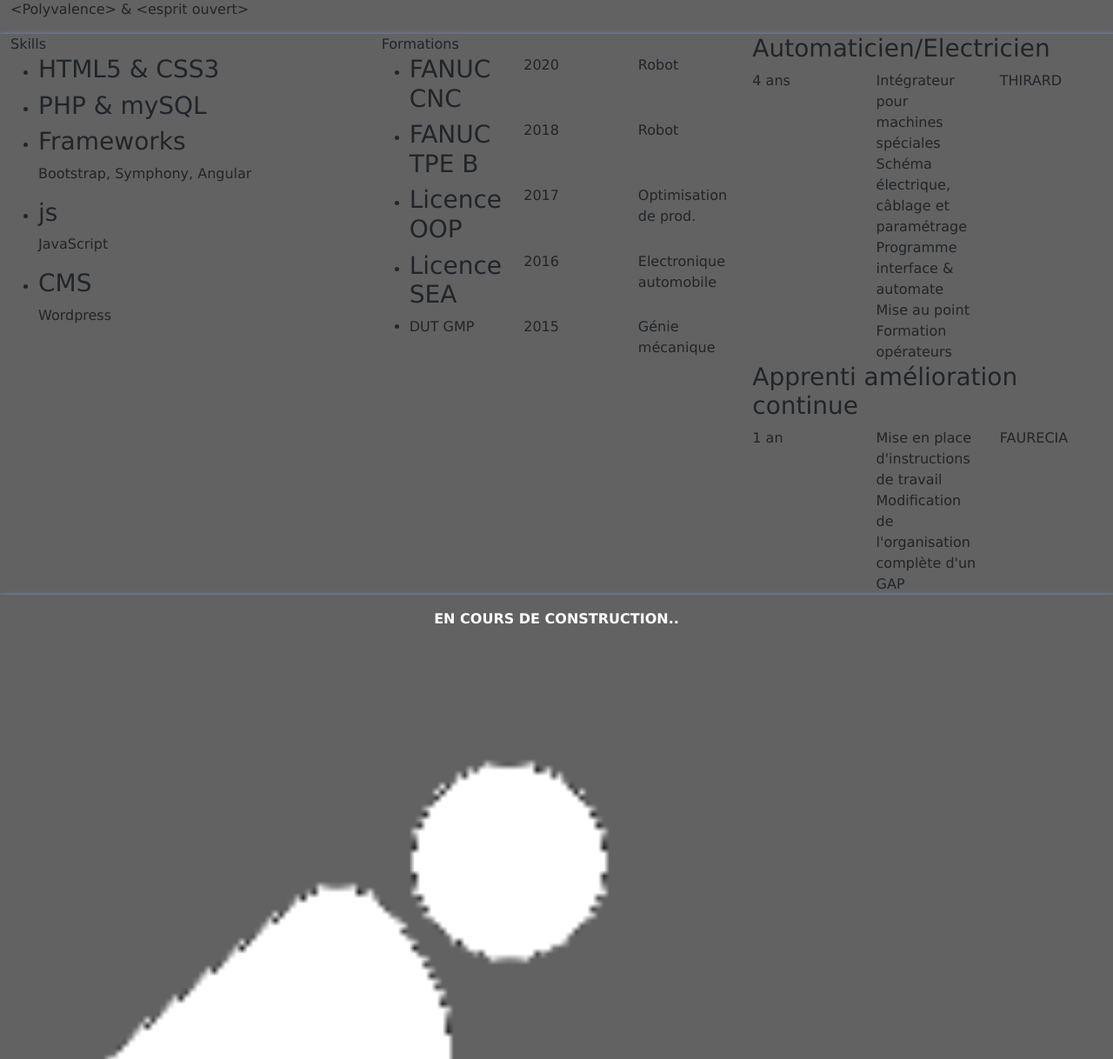
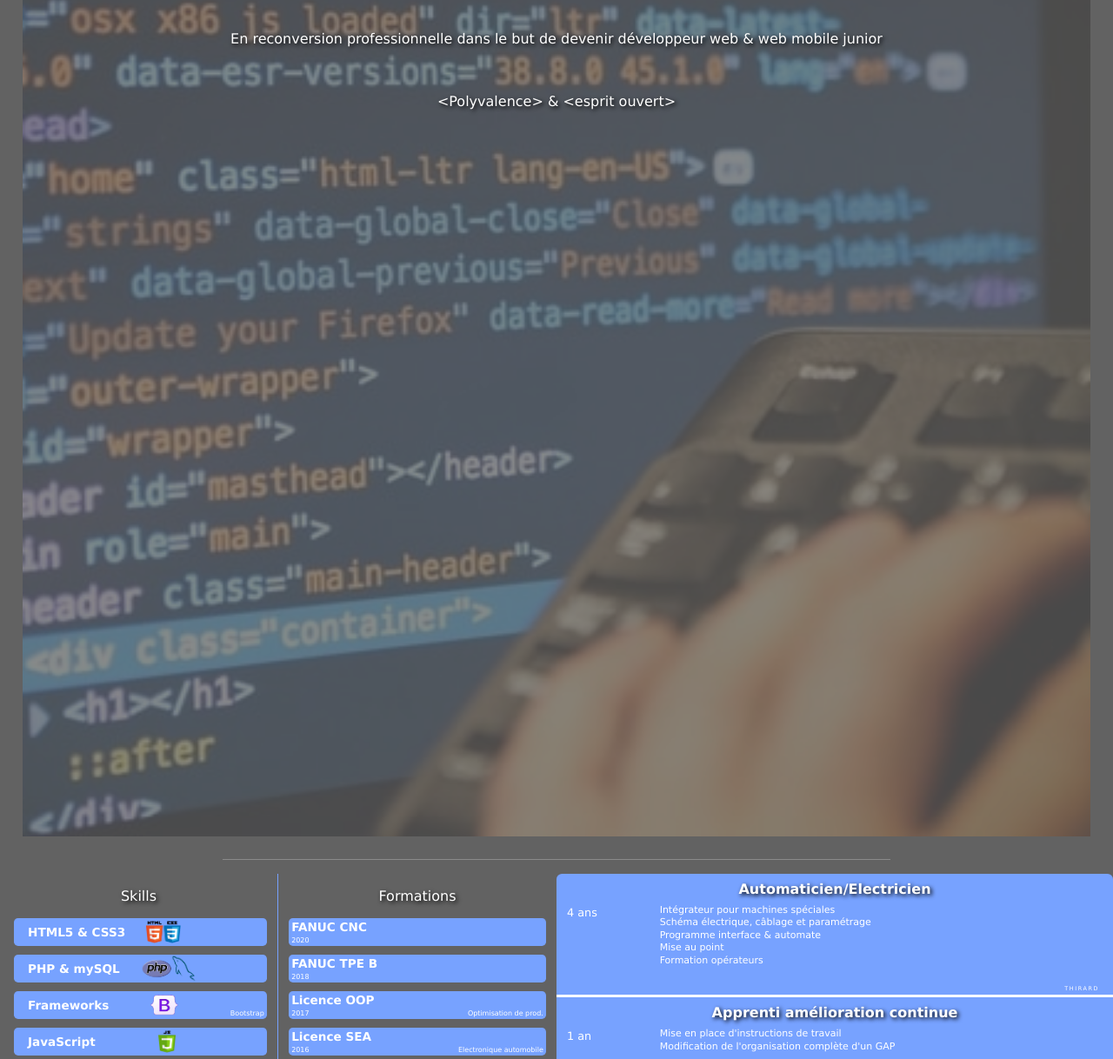
Before and after one commit to mica674/CV-num-rique, a plain HTML site: page index.html in a window 1280 px wide. Shown: the part 147-1365 px from the top of the page at 87% size. Drawn offline with nearby package versions, Linux system fonts and the light colour scheme.

Commit message:
update 07 02 23

```diff
--- a/index.html
+++ b/index.html
@@ -1,31 +1,39 @@
 <!DOCTYPE html>
 <html lang="fr">
+
 <head>
     <meta charset="UTF-8">
     <meta http-equiv="X-UA-Compatible" content="IE=edge">
     <meta name="viewport" content="width=device-width, initial-scale=1.0">
-    <link href="https://cdn.jsdelivr.net/npm/bootstrap@5.2.2/dist/css/bootstrap.min.css" rel="stylesheet" integrity="sha384-Zenh87qX5JnK2Jl0vWa8Ck2rdkQ2Bzep5IDxbcnCeuOxjzrPF/et3URy9Bv1WTRi" crossorigin="anonymous">
+    <link href="https://cdn.jsdelivr.net/npm/bootstrap@5.2.2/dist/css/bootstrap.min.css" rel="stylesheet"
+        integrity="sha384-Zenh87qX5JnK2Jl0vWa8Ck2rdkQ2Bzep5IDxbcnCeuOxjzrPF/et3URy9Bv1WTRi" crossorigin="anonymous">
     <link rel="stylesheet" href="public/assets/css/style.css">
     <title>CV numérique Mickaël FOURNIER</title>
 </head>
+
 <body>
     <!-- HEADER -->
     <header>
+        <!-- NAVBAR -->
         <nav class="navbar navbar-expand-lg navbar-light bg-light">
             <div class="container-fluid">
-              <a class="navbar-brand" href="#"><h1>Développeur web junior</h1></a>
-              <button class="navbar-toggler" type="button" data-bs-toggle="collapse" data-bs-target="#navbarSupportedContent" aria-controls="navbarSupportedContent" aria-expanded="false" aria-label="Toggle navigation">
+                <a class="navbar-brand" href="#">
+                    <h1>Développeur web junior</h1>
+                </a>
+                <button class="navbar-toggler" type="button" data-bs-toggle="collapse"
+                    data-bs-target="#navbarToggleExternalContent" aria-controls="navbarToggleExternalContent"
+                    aria-expanded="false" aria-label="Toggle navigation">
                     <span class="navbar-toggler-icon"></span>
                 </button>
-              <div class="collapse navbar-collapse" id="navbarSupportedContent">
-                <ul class="navbar-nav me-auto mb-2 mb-lg-0 ">
+                <div class="collapse navbar-collapse" id="navbarToggleExternalContent">
+                    <ul class="navbar-nav me-auto mb-2 mb-lg-0  d-flex ">
                         <li class="nav-item">
                             <a class="nav-link" href="#presentation">Présentation</a>
                         </li>
-                  <li class="nav-item">
+                        <li class="nav-item mx-lg-5">
                             <a class="nav-link" href="#formations">Formations</a>
                         </li>
-                  <li class="nav-item">
+                        <li class="nav-item mx-lg-5">
                             <a class="nav-link" href="#porteFolio">Porte folios</a>
                         </li>
                         <li class="nav-item">
@@ -35,142 +43,154 @@
                 </div>
             </div>
         </nav>
+        <!-- NAVBAR end -->
     </header>
+    <!-- HEADER end -->
     <!-- MAIN -->
     <main>
         <!-- Présentation -->
-        <div class="presentation container-fluid" id="presentation">
+        <span id="presentation"></span>
+        <div id="presentationContainer">
+            <div id="presentationBg"></div>
+            <div id="presentationContent">
+                <h2 class="mt-2 mb-5 ms-2">Présentation</h2>
+                <p class="text-center mx-3 my-5">En reconversion professionnelle dans le but de devenir développeur web
+                    & web mobile junior</p>
+                <p class="text-center">&lt;Polyvalence&gt; & &lt;esprit ouvert&gt;</p>
+            </div>
+        </div>
+
+        <!-- Separate line -->
+        <hr>
+
+        <!-- Skills/Formations/XP -->
+        <div class="formation container-fluid" id="formations">
             <div class="row">
-                <div class="col">
-                    <h2>Présentation</h2>
+                <div class="col-12 col-lg-6">
+                    <div class="row">
+                        <!-- Skills -->
+                        <div class="col-6 skills">
+                            <h3 class="text-center my-3">Skills</h3>
+                            <ul class="skillsList p-0 ms-lg-1">
+                                <li class="d-flex align-items-center p-3">HTML5 & CSS3<img class="imgHtml ms-4 d-none d-lg-inline" src="/public/assets/img/Icones/htmlcss.png"></li>
+                                <li class="d-flex align-items-center p-3">PHP & mySQL <img class="imgPhp ms-4 d-none d-lg-inline" src="/public/assets/img/Icones/phpmysql.png"></li>
+                                <li class="d-flex align-items-center p-3">Frameworks<img class="imgBootstrap d-none d-lg-inline" src="/public/assets/img/Icones/bootstrap.png">
+                                    <small>Bootstrap</small>
+                                </li>
+                                <li class="d-flex align-items-center p-3">JavaScript<img class="imgJs d-none d-lg-inline" src="/public/assets/img/Icones/js.png"></li>
+                                <li class="d-flex align-items-center p-3">CMS<img class="imgWordpress d-none d-lg-inline" src="/public/assets/img/Icones/WordPress-Logo.png">
+                                    <small>Wordpress</small>
+                                </li>
+                            </ul>
                         </div>
-                <div class="col12">
-                    <p>En reconversion professionnelle dans le but de devenir développeur web & web mobile junior</p>
-                    <p>&lt;Polyvalence&gt; & &lt;esprit ouvert&gt;</p>
+                        <!-- FORMATIONS -->
+                        <div class="col-6">
+                            <h3 class="text-center my-3">Formations</h3>
+                            <ul class="formationsList p-0">
+                                <li>FANUC CNC
+                                    <small>2020</small>
+                                    <div class="d-none">Robot</span></div>
+                                </li>
+                                <li>FANUC TPE B
+                                    <small>2018</small>
+                                </li>
+                                <li>Licence OOP
+                                    <small>2017</small>
+                                    <small>Optimisation de prod.</small>
+                                </li>
+                                <li>Licence SEA
+                                    <small>2016</small>
+                                    <small>Electronique automobile</small>
+                                </li>
+                                <li>DUT GMP
+                                    <small>2015</small>
+                                    <small>Génie mécanique</small>
+                                </li>
+                            </ul>
+                        </div>
+
+                    </div>
+                </div>
+                <!-- EXPERIENCES/XP -->
+                <div class="col-12 col-lg-6 xpList">
+                    <div class="row my-2 pb-3">
+                        <div class="col-12 text-center">
+                            <h3 class="fw-bold">Automaticien/Electricien</h3>
+                        </div>
+                        <div class="col-12">
+                            <div class="row">
+                                <div class="col-2 xpYear">4 ans</div>
+                                <div class="col-10 xpDescription"> <span>Intégrateur pour machines spéciales<br></span>
+                                    <span>Schéma électrique, câblage et paramétrage<br></span>
+                                    <span>Programme interface & automate<br></span>
+                                    <span>Mise au point<br></span>
+                                    <span>Formation opérateurs<br></span>
+                                    <small>THIRARD</small>
+                                </div>
+                            </div>
+                        </div>
+                    </div>
+                    <div class="row my-2 pb-2">
+                        <div class="col-12 text-center">
+                            <h3 class="fw-bold">Apprenti amélioration continue</h3>
+                        </div>
+                        <div class="col-12">
+                            <div class="row">
+                                <div class="col-2 xpYear">1 an</div>
+                                <div class="col-10 xpDescription">
+                                    <span>Mise en place d'instructions de travail<br></span>
+                                    <span>Modification de l'organisation complète d'un GAP<br></span>
+                                    <small>FAURECIA</small>
+                                </div>
+                            </div>
+                        </div>
+                    </div>
                 </div>
             </div>
         </div>
 
-        <!-- Skills/Formations/XP -->
-        <div class="formation container-fluid" id="formations">
-            <div class="row">
-                <!-- Skills -->
-                <div class="col">Skills
-                    <ul class="listSkills">
-                        <li><h3>HTML5 & CSS3</h3></li>
-                        <li><h3>PHP & mySQL</h3></li>
-                        <li>
-                            <div class="frameworks">
-                                <h3>Frameworks</h3>
-                                <p>Bootstrap, Symphony, Angular</p>
-                            </div>
-                        </li>
-                        <li>
-                            <div class="js">
-                                <h3>js</h3>
-                                <p>JavaScript</p>
-                            </div>
-                        </li>
-                        <li>
-                            <div class="cms">
-                                <h3>CMS</h3>
-                                <p>Wordpress</p>
-                            </div>
-                        </li>
-                    </ul>
-                </div>
-                <!-- FORMATIONS -->
-                <div class="col">Formations
-                    <ul class="listFormations">
-                        <li>
-                            <div class="row">
-                                <div class="col"><h3>FANUC CNC</h3></div>
-                                <div class="col"><span>2020</span></div>
-                                <div class="col"><span>Robot</span></div>
-                            </div>
-                        </li>
-                        <li>
-                            <div class="row">
-                                <div class="col"><h3>FANUC TPE B</h3></div>
-                                <div class="col"><span>2018</span></div>
-                                <div class="col"><span>Robot</span></div>
-                            </div>
-                        </li>
-                        <li>
-                            <div class="row">
-                                <div class="col"><h3>Licence OOP</h3></div>
-                                <div class="col"><span>2017</span></div>
-                                <div class="col"><span>Optimisation de prod.</span></div>
-                            </div>
-                        </li>
-                        <li>
-                            <div class="row">
-                                <div class="col"><h3>Licence SEA</h3></div>
-                                <div class="col"><span>2016</span></div>
-                                <div class="col"><span>Electronique automobile</span></div>
-                            </div>
-                        </li>
-                        <li>
-                            <div class="row">
-                                <div class="col">DUT GMP</div>
-                                <div class="col">2015</div>
-                                <div class="col">Génie mécanique</div>
-                            </div>
-                        </li>
-                    </ul>
-                </div>
-                <!-- EXPERIENCES/XP -->
-                <div class="col">
-                    <div class="row">
-                        <div class="col">
-                            <h3>Automaticien/Electricien</h3>
-                        </div>
-                    </div>
-                    <div class="row">
-                        <div class="col">4 ans</div>
-                        <div class="col">
-                            <span>Intégrateur pour machines spéciales<br></span>
-                            <span>Schéma électrique, câblage et paramétrage<br></span>
-                            <span>Programme interface & automate<br></span>
-                            <span>Mise au point<br></span>
-                            <span>Formation opérateurs<br></span>
-                        </div>
-                        <div class="col">THIRARD</div>
-                    </div>
-                    <div class="row">
-                        <div class="col">
-                            <h3>Apprenti amélioration continue</h3>
-                        </div>
-                    </div>
-                    <div class="row">
-                        <div class="col">1 an</div>
-                        <div class="col">
-                            <span>Mise en place d'instructions de travail<br></span>
-                            <span>Modification de l'organisation complète d'un GAP<br></span>
-                        </div>
-                        <div class="col">FAURECIA</div>
-                    </div>
-                </div>
-            </div>
-        </div>
+        <!-- Separate line -->
+        <hr>
 
         <!-- Porte folio -->
         <div class="porteFolio text-center text-white fw-bold pt-3" id="porteFolio">
             EN COURS DE CONSTRUCTION..
         </div>
 
+        <!-- Separate line -->
+        <hr>
+
+
         <!-- Centre d'intérêts -->
         <div class="centreInteret container-fluid" id="centreInterets">
             <div class="row">
-                <div class="col"><img class="rounded-circle img img1" src="public/assets/img/centreInteret/VTT.jpg" alt="" width="117px" height="117px"></div>
-                <div class="col"><img class="rounded-circle img img2" src="public/assets/img/centreInteret/Basket.jpg" alt="" width="117px" height="117px"></div>
-                <div class="col"><img class="rounded-circle img img3" src="public/assets/img/centreInteret/kravmaga2.webp" alt="" width="117px" height="117px"></div>
-                <div class="col"><img class="rounded-circle img img4" src="public/assets/img/centreInteret/mécanique.jpeg" alt="" width="117px" height="117px"></div>
-                <div class="col"><img class="rounded-circle img img5" src="public/assets/img/centreInteret/electriciter.jpeg" alt="" width="117px" height="117px"></div>
-                <div class="col mb-3"><img class="rounded-circle img img6" src="public/assets/img/centreInteret/domotique.jpeg" alt="" width="117px" height="117px"></div>
+                <div class="col-6 col-lg-2 rounded-circle ci1 img d-flex justify-content-center align-items-center mx-3">
+                    <div class="contentSpan">VTT</div>
+                </div>
+                <div class="col-6 col-lg-2 d-flex flex-column justify-content-center ciContent">
+                    <span>BASKET</span>
+                    <img class="rounded-circle img" src="public/assets/img/centreInteret/Basket.jpg" alt="">
+                </div>
+                <div class="col-6 col-lg-2 d-flex justify-content-center">
+                    <img class="rounded-circle img" src="public/assets/img/centreInteret/kravmaga2.webp" alt="">
+                </div>
+                <div class="col-6 col-lg-2 d-flex justify-content-center">
+                    <img class="rounded-circle img" src="public/assets/img/centreInteret/mécanique.jpeg" alt="">
+                </div>
+                <div class="col-6 col-lg-2 d-flex justify-content-center">
+                    <img class="rounded-circle img" src="public/assets/img/centreInteret/electriciter.jpeg" alt="">
+                </div>
+                <div class="col-6 col-lg-2 d-flex justify-content-center">
+                    <img class="rounded-circle img" src="public/assets/img/centreInteret/domotique.jpeg" alt="">
+                </div>
             </div>
         </div>
     </main>
+
+
+    <!-- Separate line -->
+    <hr>
+
 
     <!-- FOOTER -->
     <footer>
@@ -178,23 +198,48 @@
             <div class="row ">
                 <div class="col-8 mt-2">
                     <div class="row">
-                        <div class="col-1"><img class="iconePhone" src="public/assets/img/Icones/iconePhone.png" alt="icone phone"></div>
-                        <div class="col-10 text-white"><span>0658036270</span></div>
+                        <div class="col-1">
+                            <a href="tel:+33658036270">
+                                <img class="iconePhone" src="public/assets/img/Icones/iconePhone.png" alt="icone phone">
+                            </a>
+                        </div>
+                        <div class="col-10 text-white">
+                            <a href="tel:+33658036270">
+                                <span class="phoneNumber">0658036270</span>
+                            </a>
+                        </div>
                     </div>
                     <div class="row my-1">
-                        <div class="col-1"><img class="iconeEmail" src="public/assets/img/Icones/iconeEmail.png" alt="icone email"></div>
-                        <div class="col-10 text-white"><span>mica.fournier@hotmail.fr</span></div>
+                        <div class="col-1">
+                            <a href="mailto:mica.fournier@hotmail.fr">
+                                <img class="iconeEmail" src="public/assets/img/Icones/iconeEmail.png" alt="icone email">
+                            </a>
+                        </div>
+                        <div class="col-10 text-white">
+                            <a href="mailto:mica.fournier@hotmail.fr">
+                                <span class="emailAdress">mica.fournier@hotmail.fr</span>
+                            </a>
+                        </div>
                     </div>
                 </div>
                 <div class="col-1 offset-1">
+                    <a href="https://www.linkedin.com/in/mickaël-fournier-229936b8" target="_blank">
                         <img class="imgLinkedin mt-3" src="public/assets/img/Icones/linkedin.png" alt="logo linkedin">
+                    </a>
                 </div>
                 <div class="col-1 ms-3">
+                    <a href="https://www.facebook.com/mica.elee.98" target="_blank">
                         <img class="imgFacebook mt-3" src="public/assets/img/Icones/facebook.png" alt="logo facebook">
+                    </a>
                 </div>
             </div>
         </div>
     </footer>
-    <script src="https://cdn.jsdelivr.net/npm/bootstrap@5.2.2/dist/js/bootstrap.bundle.min.js" integrity="sha384-OERcA2EqjJCMA+/3y+gxIOqMEjwtxJY7qPCqsdltbNJuaOe923+mo//f6V8Qbsw3" crossorigin="anonymous"></script>
+
+    <script src="./public/assets/js/script.js"></script>
+    <script src="https://cdn.jsdelivr.net/npm/bootstrap@5.2.2/dist/js/bootstrap.bundle.min.js"
+        integrity="sha384-OERcA2EqjJCMA+/3y+gxIOqMEjwtxJY7qPCqsdltbNJuaOe923+mo//f6V8Qbsw3"
+        crossorigin="anonymous"></script>
 </body>
+
 </html>
--- a/public/assets/css/style.css
+++ b/public/assets/css/style.css
@@ -1,6 +1,9 @@
 body{
     margin: 0;
     font-family: Verdana, Geneva, Tahoma, sans-serif;
+    background-color: #626262;
+    color: white;
+    padding: 0;
 }
 
 h1{
@@ -9,12 +12,10 @@ h1{
     /* margin-left: 20px; */
 }
 
-/* Shadow bottom */
-header, .presentation, .formation, .porteFolio, .centreInteret, footer{
-    box-shadow:  1px 2px 5px 1px #77A2FF;
-    background-color: #626262;
+hr{
+    width: 60vw;
+    margin: 1rem auto;
 }
-
 /* NavBar */
 /* NavBar Burger button/text */
 :root{
@@ -41,6 +42,142 @@ header, .presentation, .formation, .porteFolio, .centreInteret, footer{
     --bs-navbar-toggler-font-size:150%;/*Taille de l'icone burger par rapport à la taille d'origine*/
 }
 
+
+/* Présentation */
+#presentationContainer{
+    background-color: #626262;
+    position: relative;
+    height: 80vw;
+    width: 96vw;
+    margin: 2vw;
+}
+
+#presentationBg{
+    background: url('/public/assets/img/bg/bg1.jpg') no-repeat center;
+    background-size: cover;
+    filter: alpha(opacity=25);
+    /* IE */
+    -moz-opacity: 0.25;
+    /* Mozilla */
+    opacity: 0.25;
+    /* CSS3 */
+    position: absolute;
+    top: 0;
+    left: 0;
+    height: 100%;
+    width: 100%;
+}
+
+#presentationContent{
+    position :absolute;
+    top: 0;
+    left: 0;
+    height: 100%;
+    width: 100%;
+    text-shadow: 2px 2px 5px #000 ;
+}
+/* Presentation END */
+
+
+/* Skills/Formations/XP */
+h3{
+    font-size: 1rem;
+    text-shadow: black 2px 2px 5px;
+}
+
+.skills{
+    border-right: #77A2FF 1px solid;
+}
+
+.skillsList>li, .formationsList>li{
+    list-style-type: none;
+    background-color: #77A2FF;
+    margin: 0.625rem 0;
+    border-radius: 0.3rem;
+    padding-left: 0.2rem ;
+    height: 2rem;
+    position: relative;
+    font-weight: bold;
+    font-size: 0.85rem;
+}
+
+.skillsList small, .formationsList>li>:nth-child(2){
+    font-weight: 100;
+    position: absolute;
+    right: 0.2rem;
+    bottom: 0;
+    font-size: 0.5rem;
+}
+
+.imgHtml{
+    height: 2rem;
+    width: 2.5rem;
+}
+
+.imgPhp{
+    height: 2rem;
+    width: 4rem;
+}
+
+.imgBootstrap{
+    height: 1.5rem;
+    width: 2rem;
+    margin-left: 3rem;
+}
+
+.imgJs{
+    height: 2rem;
+    width: 1.25rem;
+    margin-left: 4.5rem;
+}
+
+.imgWordpress{
+    height: 2rem;
+    width: 4.5rem;
+    margin-left: 6.3rem;
+}
+
+.formationsList>li>:first-child{
+    font-weight: 100;
+    position: absolute;
+    left: 0.2rem;
+    bottom: 0;
+    font-size: 0.5rem;
+}
+
+.xpList{
+    background-color: #77A2FF;
+    border-radius: 0.4rem;
+}
+
+.xpList>:first-child{
+    border-bottom: white 3px solid;
+}
+
+.xpDescription{
+    font-weight: 100;
+    font-size: 0.6875rem;
+    position: relative;
+    line-height: 0.9rem;
+    margin-bottom: 1rem;
+}
+
+.xpYear{
+    font-size: 0.8rem;
+}
+
+.xpDescription small{
+    position: absolute;
+    right: 1rem;
+    bottom: -2rem;
+    font-size: 0.4rem;
+    letter-spacing: 0.1rem;
+    font-family: Verdana, Geneva, Tahoma, sans-serif;
+}
+
+/* Skills/Formations/XP END */
+
+
 /* Porte folio */
 .porteFolio{
     background: url("../img/Icones/iconeConstruction.png");
@@ -51,17 +188,21 @@ header, .presentation, .formation, .porteFolio, .centreInteret, footer{
 /* Centre d'intérêts */
 .img{
     object-fit: cover;
-    margin-top: 15px;
     opacity: 80%;
     border: 1px solid #77A2FF;
+    width: 7rem;
+    height: 7rem;
 }
 
-.img1, .img3, .img5{
-    margin-left: 26px;
-  }
+.img:active, .img:hover{
+    width: 10rem;
+    height: 10rem;
+    font-size: 2rem;
+}
 
-.img2, .img4, .img6{
-    margin-right: 26px;
+.ci1{
+    background: url("../img/centreInteret/VTT.jpg");
+    background-size: cover;
 }
 
 /* Footer */
@@ -69,14 +210,23 @@ header, .presentation, .formation, .porteFolio, .centreInteret, footer{
     height: 20px;
 }
 
+.phoneNumber:hover, .emailAdress:hover{
+    color: #77A2FF;
+}
+
 .iconeEmail{
-    height: 16px;
-    width: 16px;
+    height: 1rem;
+    width: 1rem;
 }
 .imgLinkedin{
-    height: 35px;
+    height: 2rem;
 }
 
 .imgFacebook{
-    height: 35px;
+    height: 2rem;
 }
+
+footer a{
+    text-decoration: none;
+    color: white;
+}
```
Also changed, not shown: public/assets/js/script.js (added, +9 -0 lines), public/assets/img/Icones/WordPress-Logo.png (added), public/assets/img/Icones/bootstrap.jpeg (added), public/assets/img/Icones/bootstrap.png (added), public/assets/img/Icones/htmlcss.png (added), public/assets/img/Icones/htmlcssjs.png (added), public/assets/img/Icones/js.png (added), public/assets/img/Icones/phpmysql.png (added), public/assets/img/bg/bg1.jpg (renamed from public/assets/img/bg/para1.jpg), 3 other files. Lines whose indentation alone changed are shown as unchanged.
